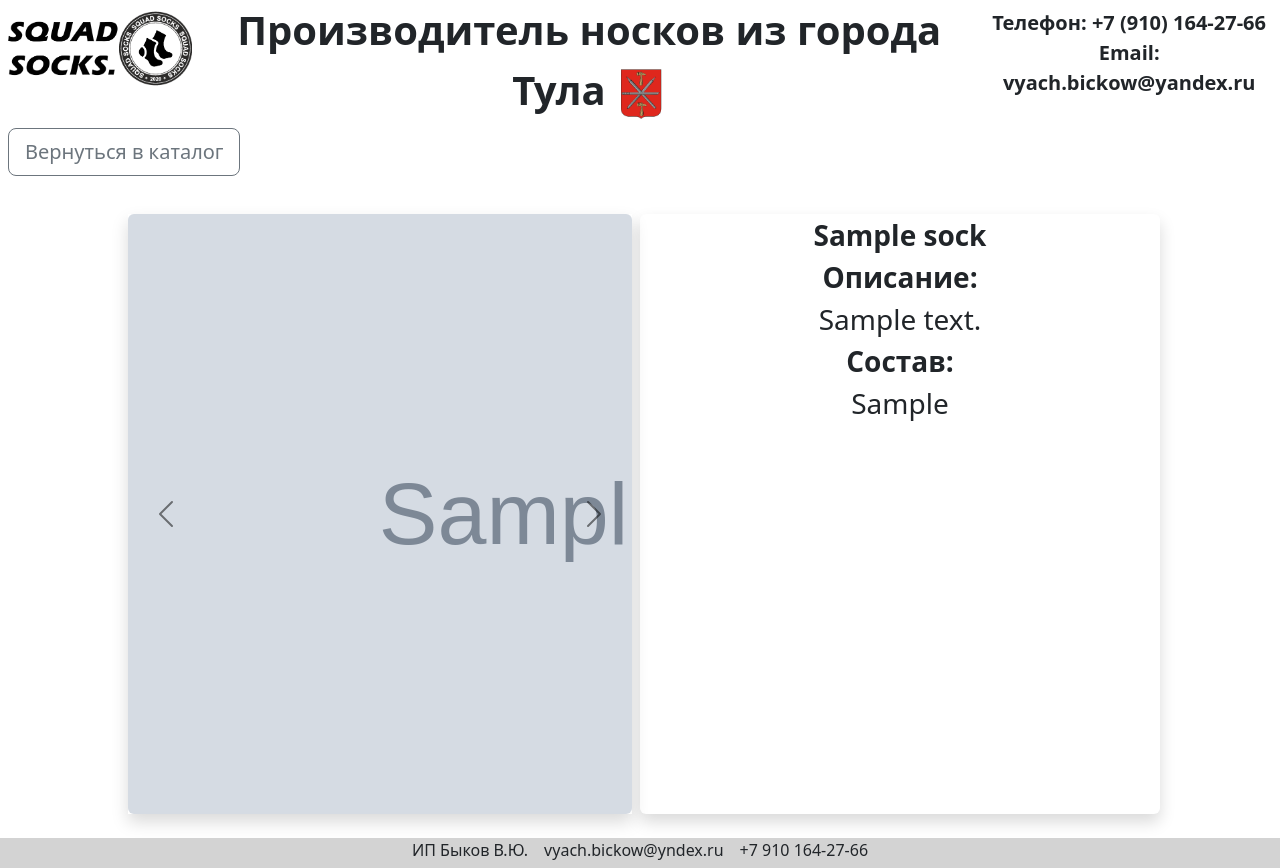
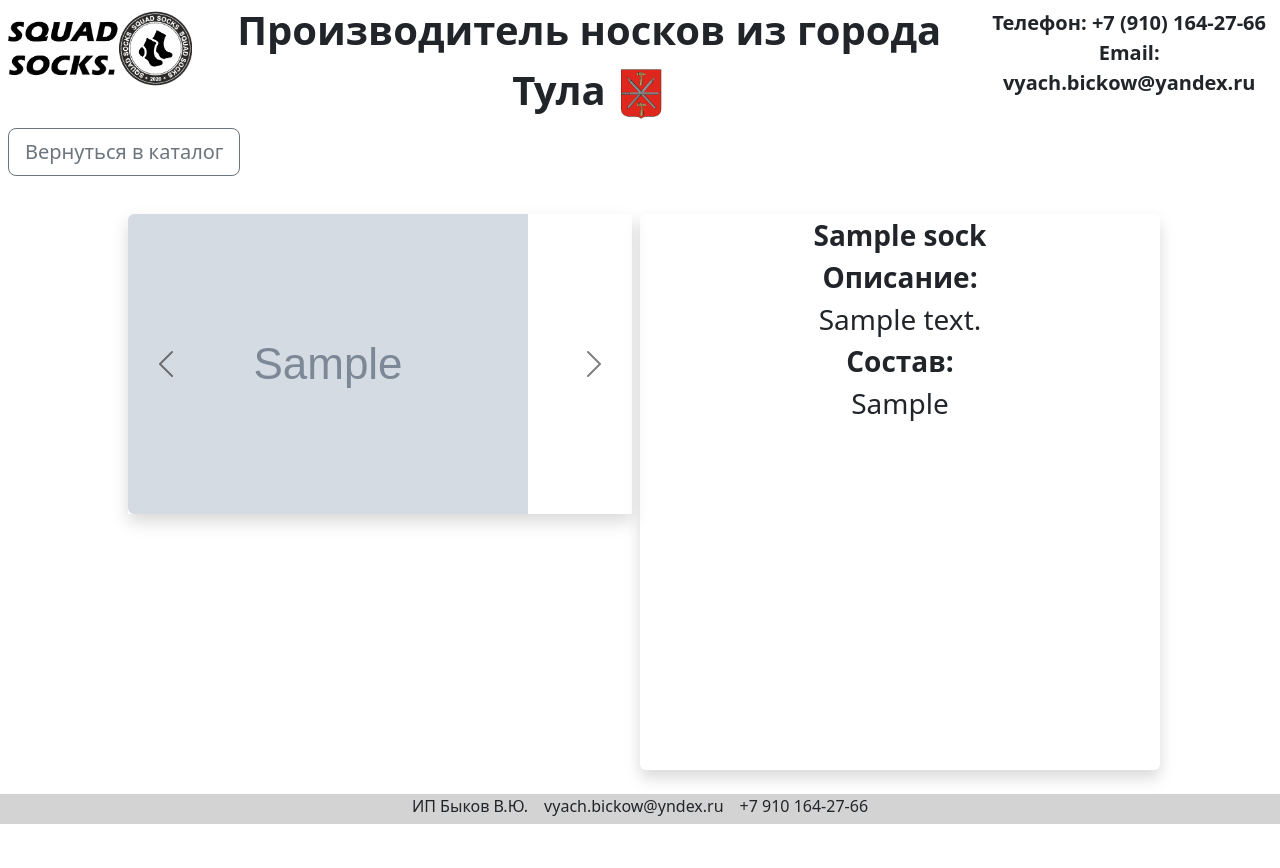
Before and after one commit to mike-sazonov/socks_project, a Django app: page /socks/1 in a window 1280 px wide. After the commit the page ends 824 px from the top, so only its background shows below. Run offline with Django 5.2, Linux system fonts and the light colour scheme; tables that the repository leaves empty hold one stand-in row (values such as "Sample post"); grey boxes marked "Sample" are stand-in pictures; parts of the project's set-up code (start-up, migrations or seed data) failed here and were passed over; some libraries are stand-ins or nearby versions.

Commit message:
sock_detail.html

```diff
--- a/socks_page/templates/socks_page/sock_detail.html
+++ b/socks_page/templates/socks_page/sock_detail.html
@@ -21,7 +21,7 @@
       <div class="carousel-inner rounded">
         {% for img in sock.images.all %}
         <div class="carousel-item {% if forloop.first %} active {% endif %}">
-          <img src="{{ img.image.url }}" style="width: 800px; height: 600px;">
+          <img src="{{ img.image.url }}" class="img-fluid">
         </div>
         {% endfor %}
       </div>
```
